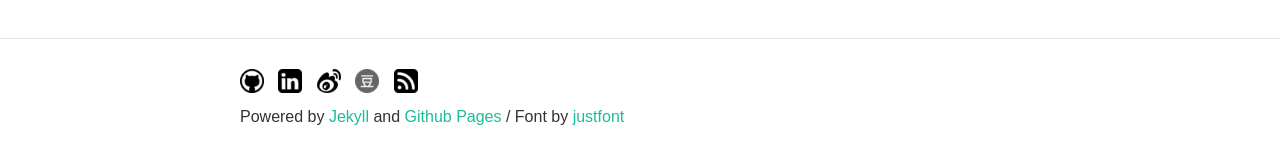
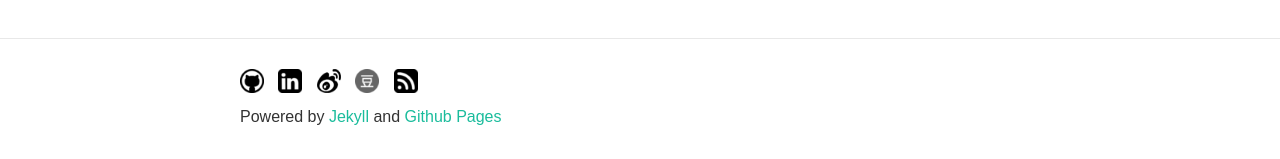
Before and after one commit to zry656565/heaven-blog, a Jekyll site: the page built from index.html, in a window 1280 px wide. Shown: the part 1412-1571 px from the top of the page. Built offline with Jekyll 4.4.1, drawn with Linux system fonts in a browser that asks for light colours; comment, search, counter and statistics services are not loaded.

Commit message:
remove 'justfont' from footer

```diff
--- a/_includes/footer.html
+++ b/_includes/footer.html
@@ -5,6 +5,6 @@
     <a href="http://weibo.com/u/1943775181"><img class="icon" src="/images/weibo_icon.png"/></a>
     <a href="http://www.douban.com/people/jerry_zou/"><img class="icon" src="/images/douban_icon.png"/></a>
     <a href="{{ "/feed.xml" | prepend: site.baseurl }}"><img class="icon" src="/images/rss_icon.png"/></a>
-    <p>Powered by <a href="http://jekyllrb.com/">Jekyll</a> and <a href="https://pages.github.com/">Github Pages</a> / Font by <a href="http://cn.justfont.com/">justfont</a> </p>
+    <p>Powered by <a href="http://jekyllrb.com/">Jekyll</a> and <a href="https://pages.github.com/">Github Pages</a></p>
   </div>
 </footer>
```
